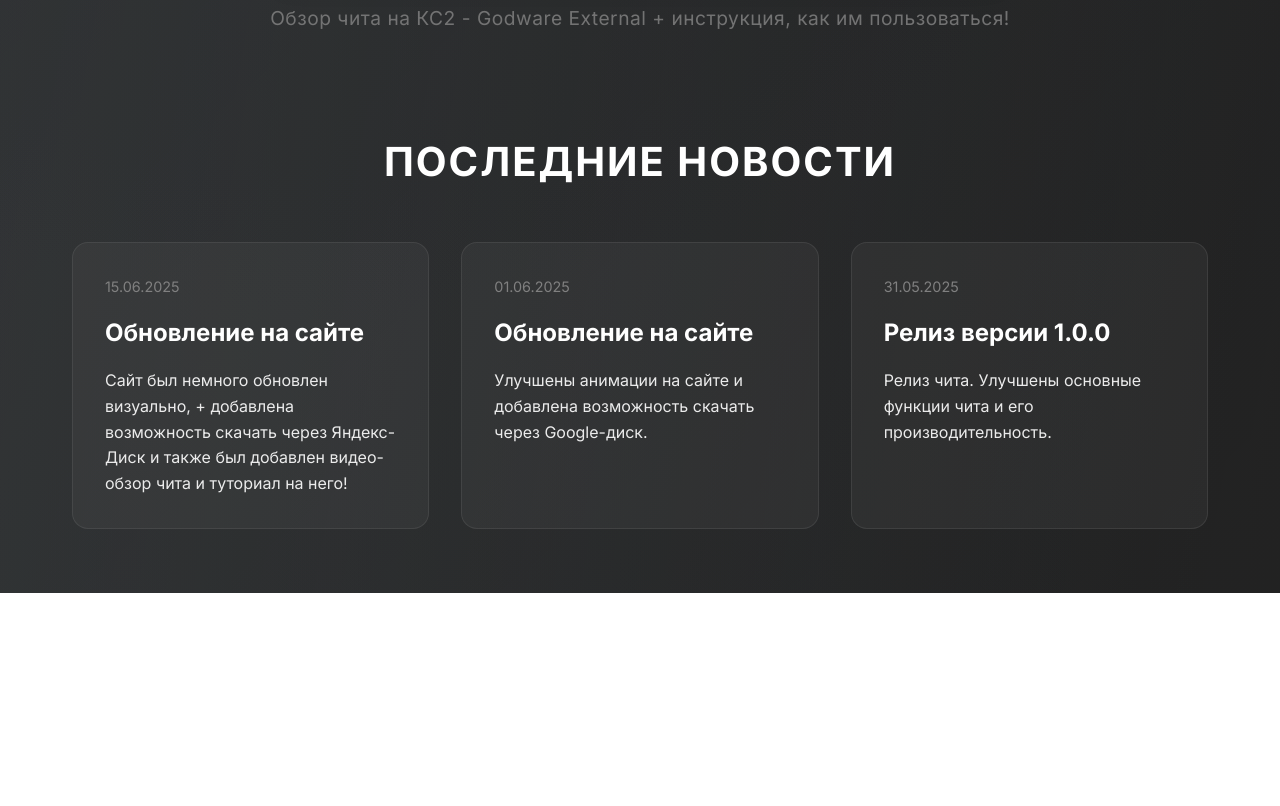
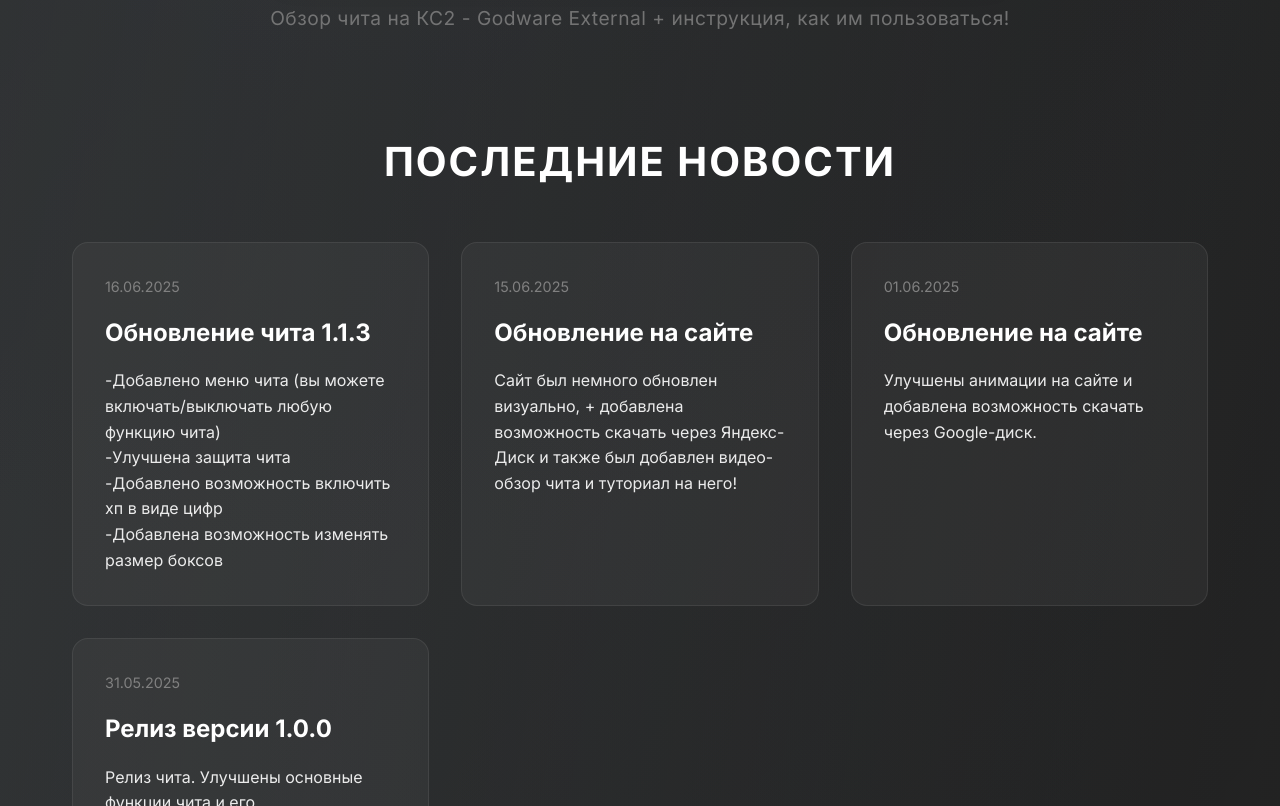
Before and after one commit to tikzek1337/godware_site, a website: page index.html in a window 1280 px wide. Shown: the part 1435-2241 px from the top of the page. Before the commit the page ends 2028 px from the top, so only its background shows below. Drawn offline with Linux system fonts and the light colour scheme.

Commit message:
Add files via upload

```diff
--- a/index.html
+++ b/index.html
@@ -48,7 +48,7 @@
 
         <section class="video-section">
             <div class="video-wrapper">
-                <iframe width="100%" height="400" src="https://www.youtube.com/embed/6sTm8dlkxrM" title="Обзор чита на КС2 - Godware External + инструкция, как им пользоваться!" frameborder="0" allow="accelerometer; autoplay; clipboard-write; encrypted-media; gyroscope; picture-in-picture; web-share" allowfullscreen></iframe>
+                <iframe width="100%" height="400" src="https://www.youtube.com/embed/OiQhVbYzfvs" title="Обзор чита на КС2 - Godware External + инструкция, как им пользоваться!" frameborder="0" allow="accelerometer; autoplay; clipboard-write; encrypted-media; gyroscope; picture-in-picture; web-share" allowfullscreen></iframe>
             </div>
             <div class="video-caption">Обзор чита на КС2 - Godware External + инструкция, как им пользоваться!</div>
         </section>
@@ -56,6 +56,11 @@
         <section id="news" class="news">
             <h2 class="section-title">Последние новости</h2>
             <div class="news-grid">
+                <div class="news-card">
+                    <div class="news-date">16.06.2025</div>
+                    <h3>Обновление чита 1.1.3</h3>
+                    <p>-Добавлено меню чита (вы можете включать/выключать любую функцию чита)<br>-Улучшена защита чита<br>-Добавлено возможность включить хп в виде цифр<br>-Добавлена возможность изменять размер боксов</p>
+                </div>
                 <div class="news-card">
                     <div class="news-date">15.06.2025</div>
                     <h3>Обновление на сайте</h3>
```
